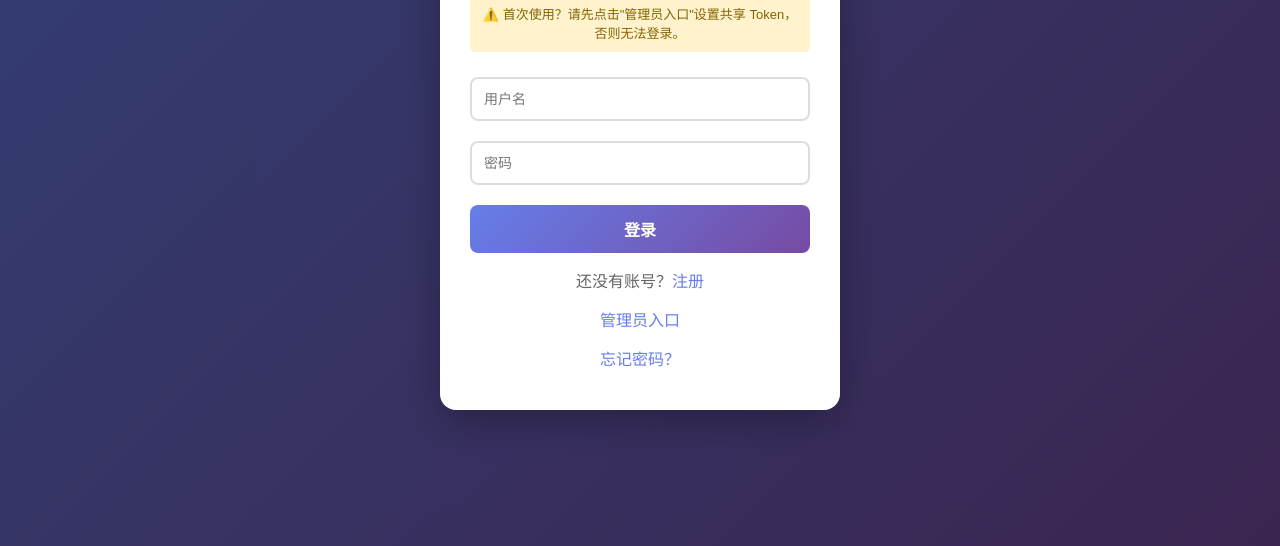
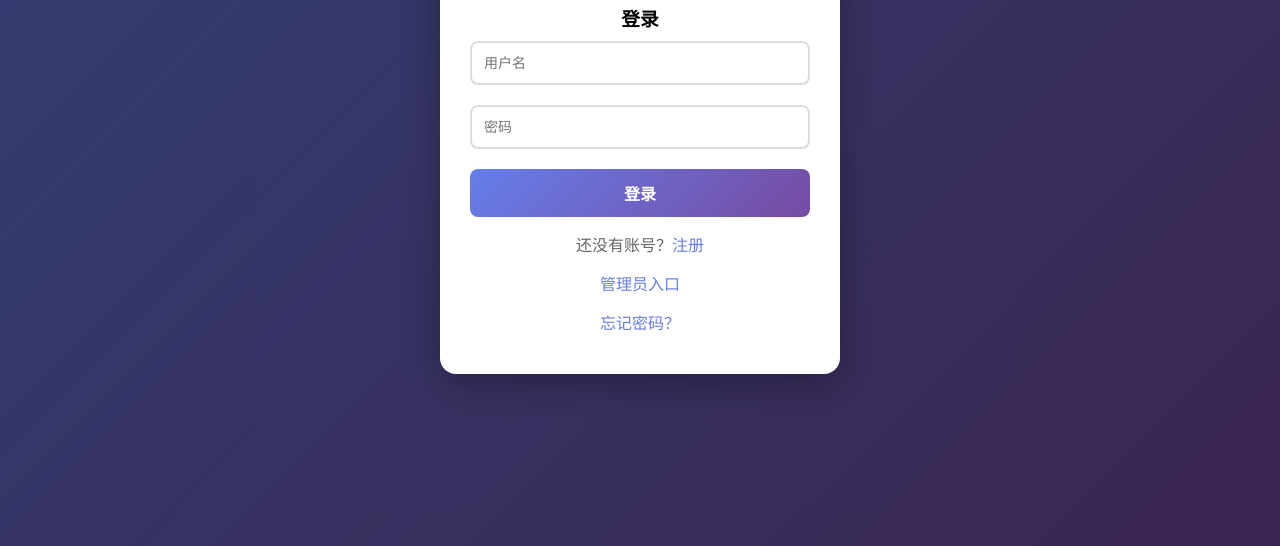
Before and after one commit to acientemple/snake-game, a plain HTML site: page index.html in a window 1280 px wide. Shown: the part 254-800 px from the top of the page. Drawn offline with nearby package versions, Linux system fonts and the light colour scheme; no server answers.

Commit message:
移除首次使用提示

```diff
--- a/index.html
+++ b/index.html
@@ -16,9 +16,6 @@
             <h2>🐍 贪吃蛇游戏</h2>
             <div id="login-form">
                 <h3>登录</h3>
-                <div id="login-hint" style="background:#fff3cd;padding:10px;border-radius:5px;margin-bottom:15px;font-size:13px;color:#856404;display:none;">
-                    ⚠️ 首次使用？请先点击"管理员入口"设置共享 Token，否则无法登录。
-                </div>
                 <input type="text" id="login-username" placeholder="用户名">
                 <input type="password" id="login-password" placeholder="密码">
                 <button id="login-btn" class="auth-btn">登录</button>
--- a/snake.js
+++ b/snake.js
@@ -118,12 +118,6 @@ class AuthSystem {
             if (statusEl) {
                 statusEl.textContent = '✓ 共享 Token 已设置，当前用户: ' + sharedUser;
                 statusEl.style.color = 'green';
-            }
-        } else {
-            // 如果没有共享 Token，显示提示
-            const loginHint = document.getElementById('login-hint');
-            if (loginHint) {
-                loginHint.style.display = 'block';
             }
         }
 
```
